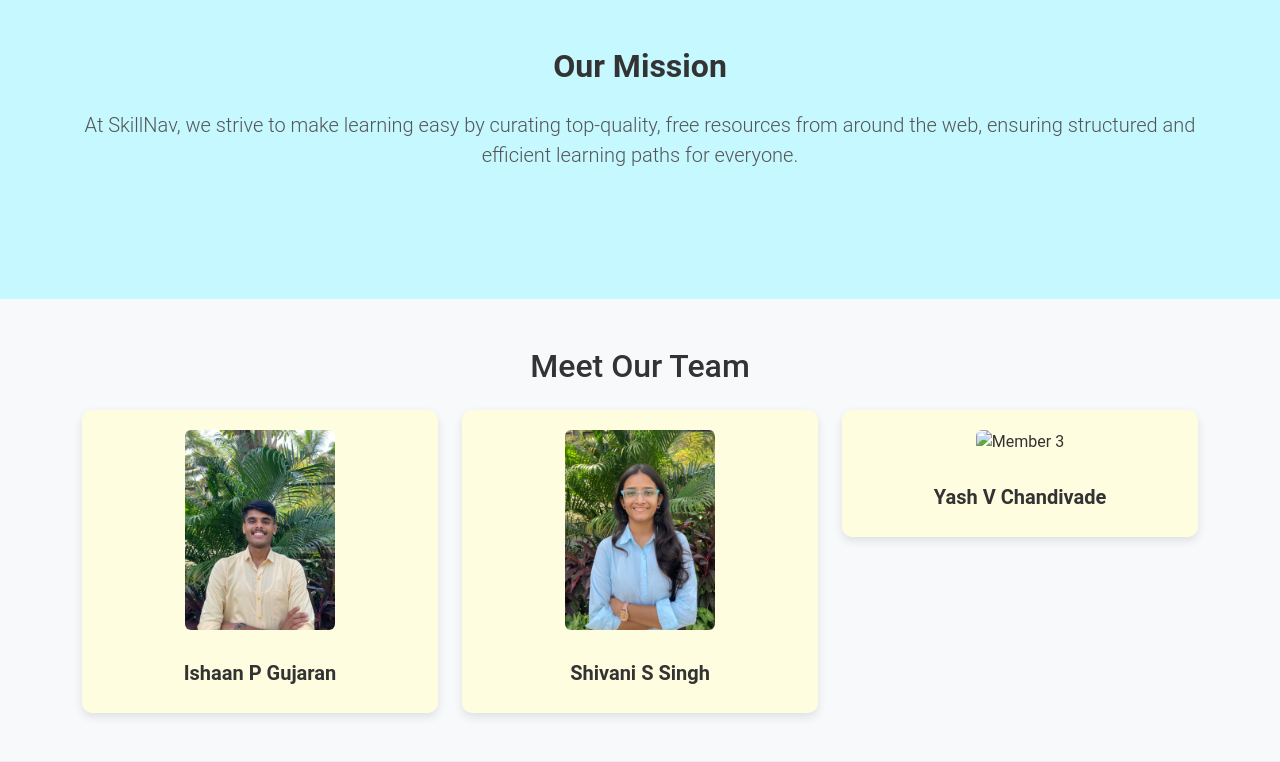
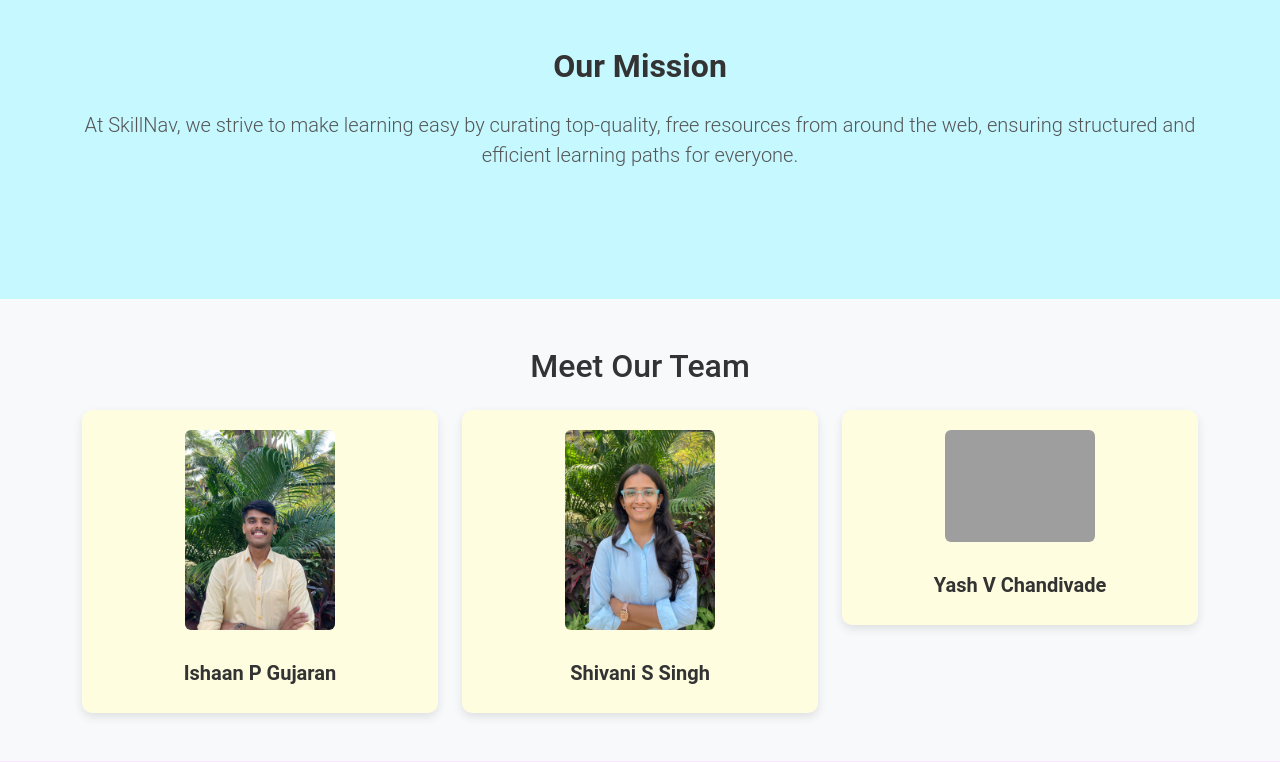
Before and after one commit to ishaanpgujaran/SYI-SkillNav-2A, a Flask app: page /about in a window 1280 px wide. Shown: the part 471-1233 px from the top of the page. Run offline with Flask 3, Linux system fonts and the light colour scheme; some libraries are stand-ins or nearby versions; grey boxes are pictures that could not be loaded.

Commit message:
Changes in About Page

```diff
--- a/templates/about.html
+++ b/templates/about.html
@@ -42,7 +42,7 @@
             <!-- Team Member 3 -->
             <div class="col-md-4">
                 <div class="team-member">
-                    <img src="https://via.placeholder.com/200" class="rounded mb-3" alt="Member 3">
+                    <img src="{{ url_for('static', filename='assets/yc.jpg') }}" class="rounded mb-3" alt="Member 3">
                     <h5>Yash V Chandivade</h5>
                 </div>
             </div>
```
Also changed, not shown: 3 other files.
